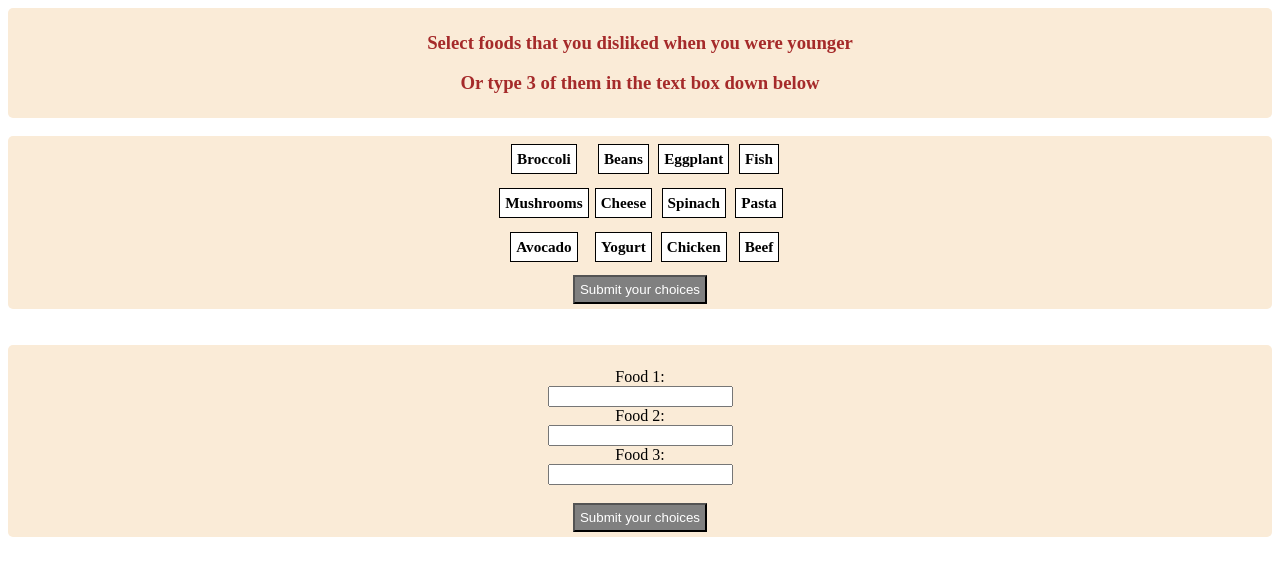
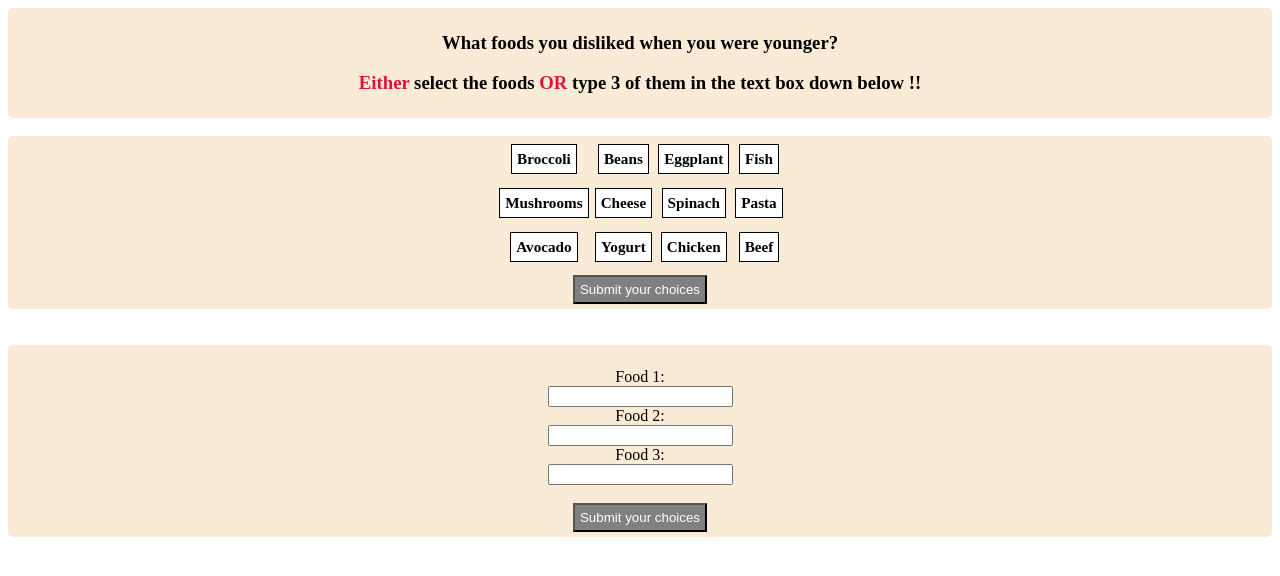
Before and after one commit to DimitrisNitsios/Report, a plain HTML site: page index.html in a window 1280 px wide. Drawn offline with Linux system fonts and the light colour scheme.

Commit message:
Commit the project

```diff
--- a/index.html
+++ b/index.html
@@ -10,9 +10,9 @@
 <body onload="loadBoxes()">
 <div class="box">
     <p>
-    <h3>Select foods that you disliked when you were younger</h3>
+    <h3>What foods you disliked when you were younger?</h3>
     <p>
-    <h3>Or type 3 of them in the text box down below</h3>
+    <h3><span style="color: crimson">Either</span> select the foods <span style="color: crimson">OR</span> type 3 of them in the text box down below !!</h3>
 </div>
 <div style="text-align: center" id="result"></div>
 
--- a/style.css
+++ b/style.css
@@ -39,9 +39,7 @@ input[type=submit] {
     padding: 5px;
 }
 
-h3 {
-    color: brown;
-}
+
 
 #result {
     color: darkblue;
```
